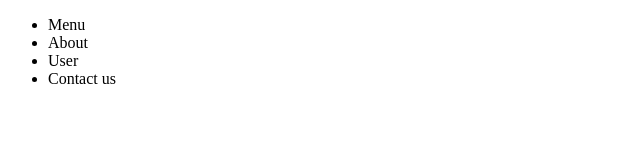
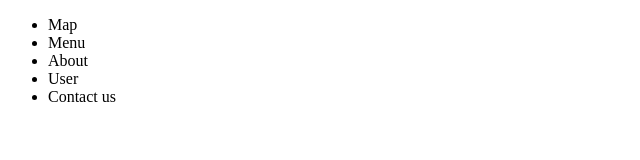
Before and after one commit to pytho-pytho/website.example, a plain HTML site: page index.html in a window 1280 px wide. Shown: the whole page, without its empty margins (0-640 px from the left). Drawn offline with Linux system fonts and the light colour scheme.

Commit message:
Update index.html

```diff
--- a/index.html
+++ b/index.html
@@ -7,6 +7,7 @@
 </head>
 <body>
 	<ul>
+		<li>Map</li>
 		<li>Menu</li>
 		<li>About</li>
 		<li>User</li>
```
